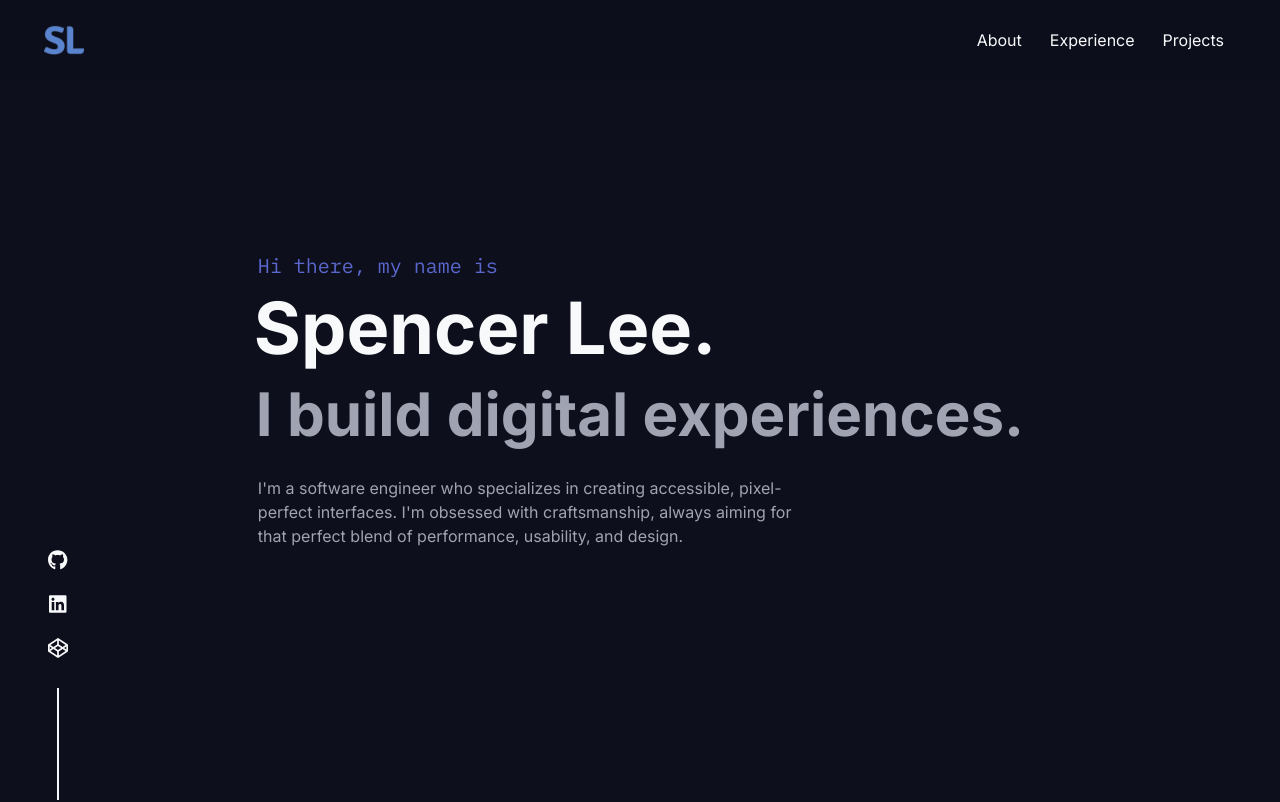
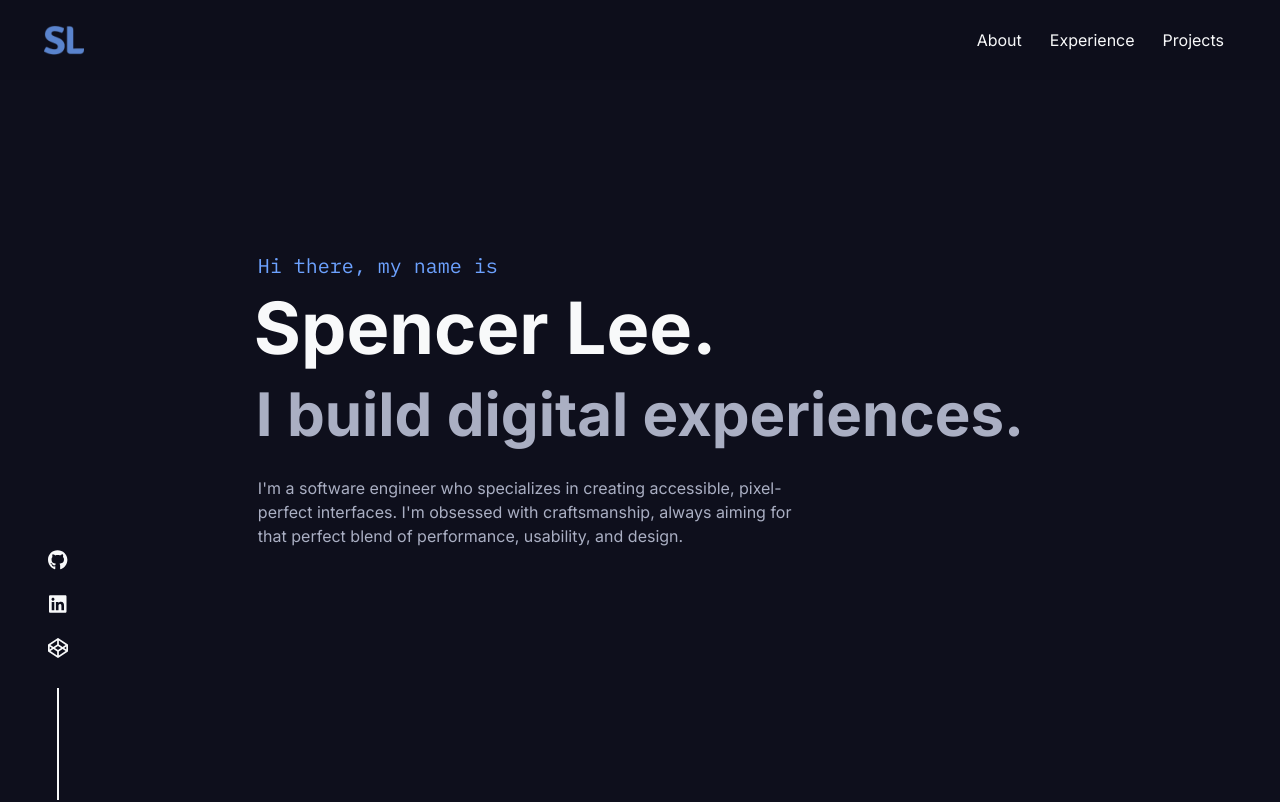
Before and after one commit to Spencer-J-Lee/portfolio-website-v1, a Next.js app: page / in a window 1280 px wide. Shown: the top 802 px of the page. Built offline with nearby package versions, Linux system fonts and the light colour scheme.

Commit message:
Create button component

```diff
--- /dev/null
+++ b/src/components/common/Button.tsx
@@ -0,0 +1,13 @@
+import { ReactNode } from "react";
+
+interface ButtonProps {
+  children: ReactNode;
+}
+
+export const Button = ({ children }: ButtonProps) => {
+  return (
+    <button className="border-accent text-accent font-ibm-plex-mono rounded border px-10 py-3 transition-all duration-200 hover:-translate-x-1 hover:-translate-y-1 hover:shadow-[4px_4px_0_0_#6da2ff]">
+      {children}
+    </button>
+  );
+};
--- a/src/styles/fonts.ts
+++ b/src/styles/fonts.ts
@@ -7,6 +7,6 @@ export const inter = Inter({
 
 export const IBMPlexMono = IBM_Plex_Mono({
   subsets: ["latin"],
-  weight: ["400", "600"],
+  weight: ["400", "500", "600"],
   variable: "--font-ibm-plex-mono",
 });
--- a/src/styles/globals.css
+++ b/src/styles/globals.css
@@ -3,8 +3,8 @@
 @theme {
   --color-background: #0e0f1c;
   --color-primary: #f8f9fa;
-  --color-accent: #5a67cd;
-  --color-muted: #a0a3b1;
+  --color-accent: #6da2ff;
+  --color-muted: #aaafc3;
   --color-highlight: #7a85e5;
   --color-border: #2a2d3a;
   --color-success: #3ddc97;
```
